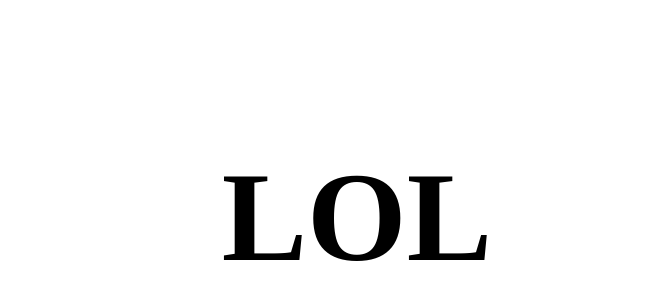
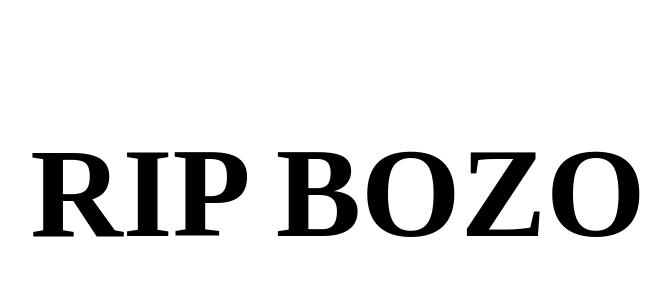
Before and after one commit to Im-the-pecko/rip-bozoa, a plain HTML site: page index.html in a window 1280 px wide. Shown: the part 182-482 px from the top of the page, without its empty margins (276-947 px from the left). Drawn offline with Linux system fonts and the light colour scheme.

Commit message:
Add files via upload

```diff
--- a/index.html
+++ b/index.html
@@ -10,7 +10,7 @@
 <body>
 
 <div>
-<h1 style="font-size:10vw">LOL</h1>
+<h1 style="font-size:10vw">RIP BOZO</h1>
 
 
 </div>
--- a/stil.css
+++ b/stil.css
@@ -1,6 +1,6 @@
 div{
  position: fixed;
- top: 30%;
- right: 40%;
+ top: 27%;
+ right: 28%;
 
 }
```
